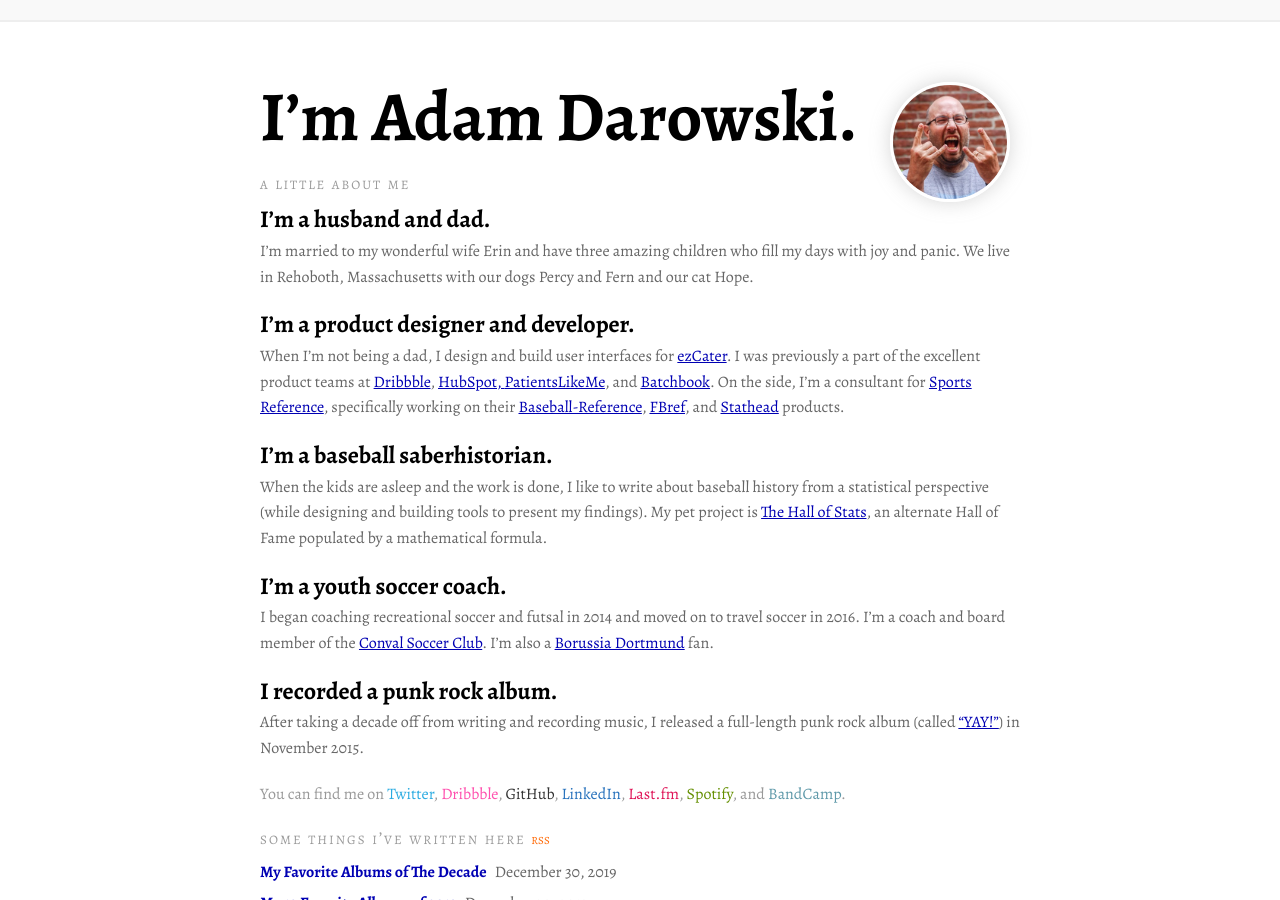
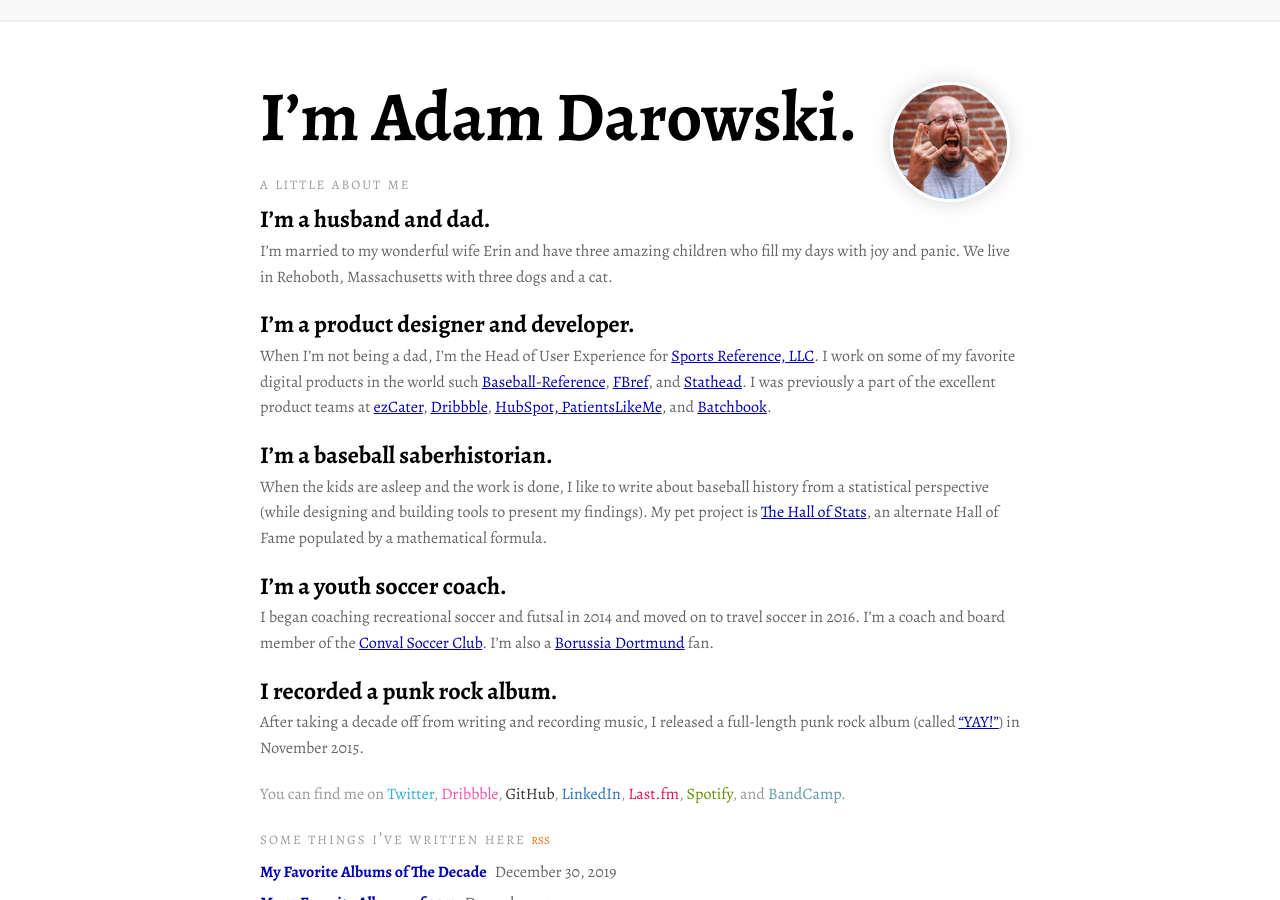
Before and after one commit to adarowski/adarowski.github.io, a Jekyll site: the page built from index.html, in a window 1280 px wide and 900 px high. Built offline with Jekyll 4.4.1, drawn with Linux system fonts in a browser that asks for light colours.

Commit message:
Now with Sports Reference

```diff
--- a/_includes/about.html
+++ b/_includes/about.html
@@ -3,9 +3,9 @@
   <h1>I’m <a href="{{ site.baseurl }}/">Adam Darowski</a>.</h1>
   <h2>A Little About Me</h2>
   <h3>I’m a husband and dad.</h3>
-  <p>I’m married to my wonderful wife Erin and have three amazing children who fill my days with joy and panic. We live in Rehoboth, Massachusetts with our dogs Percy and Fern and our cat Hope.</p>
+  <p>I’m married to my wonderful wife Erin and have three amazing children who fill my days with joy and panic. We live in Rehoboth, Massachusetts with three dogs and a cat.</p>
   <h3>I’m a product designer and developer.</h3>
-  <p>When I’m not being a dad, I design and build user interfaces for <a href="http://ezcater.com">ezCater</a>. I was previously a part of the excellent product teams at <a href="http://dribbble.com">Dribbble</a>, <a href="http://hubspot.com">HubSpot, <a href="http://patientslikeme.com">PatientsLikeMe</a>, and <a href="http://batchbook.com">Batchbook</a>. On the side, I’m a consultant for <a href="http://sports-reference.com">Sports Reference</a>, specifically working on their <a href="http://baseball-reference.com">Baseball-Reference</a>, <a href="http://fbref.com">FBref</a>, and <a href="http://stathead.com">Stathead</a> products.<p>
+  <p>When I’m not being a dad, I’m the Head of User Experience for <a href="http://sports-reference.com">Sports Reference, LLC</a>. I work on some of my favorite digital products in the world such <a href="http://baseball-reference.com">Baseball-Reference</a>, <a href="http://fbref.com">FBref</a>, and <a href="http://stathead.com">Stathead</a>. I was previously a part of the excellent product teams at <a href="http://ezcater.com">ezCater</a>, <a href="http://dribbble.com">Dribbble</a>, <a href="http://hubspot.com">HubSpot, <a href="http://patientslikeme.com">PatientsLikeMe</a>, and <a href="http://batchbook.com">Batchbook</a>.<p>
   <h3>I’m a baseball saberhistorian.</h3>
   <p>When the kids are asleep and the work is done, I like to write about baseball history from a statistical perspective (while designing and building tools to present my findings). My pet project is <a href="http://hallofstats.com">The Hall of Stats</a>, an alternate Hall of Fame populated by a mathematical formula.</p>
   <h3>I’m a youth soccer coach.</h3>
```
